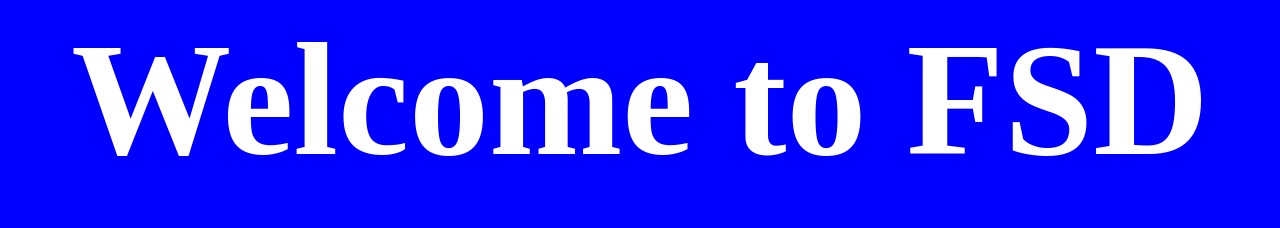
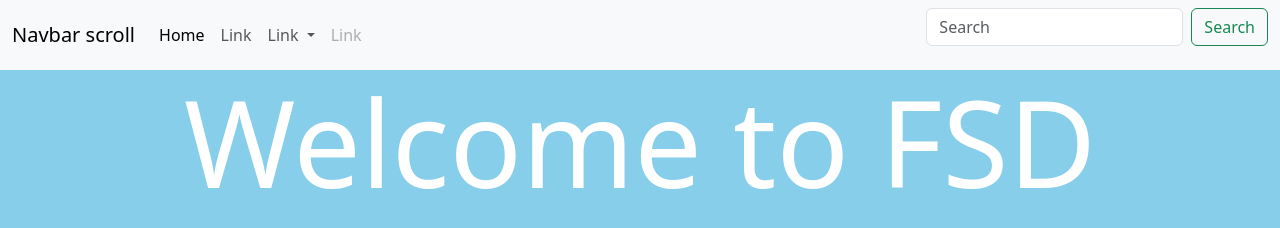
Before and after one commit to Vineela2003/FSD, a plain HTML site: page index.html in a window 1280 px wide. Drawn offline with nearby package versions, Linux system fonts and the light colour scheme.

Commit message:
bootstrap navbar

```diff
--- a/index.html
+++ b/index.html
@@ -1,7 +1,46 @@
 <html>
 <head>
+<link href="https://cdn.jsdelivr.net/npm/bootstrap@5.3.0/dist/css/bootstrap.min.css" rel="stylesheet" integrity="sha384-9ndCyUaIbzAi2FUVXJi0CjmCapSmO7SnpJef0486qhLnuZ2cdeRhO02iuK6FUUVM" crossorigin="anonymous">
+<script src="https://cdn.jsdelivr.net/npm/bootstrap@5.3.0/dist/js/bootstrap.bundle.min.js" integrity="sha384-geWF76RCwLtnZ8qwWowPQNguL3RmwHVBC9FhGdlKrxdiJJigb/j/68SIy3Te4Bkz" crossorigin="anonymous"></script>
 </head>
-<body style="background-color:blue">
-<h1 style="color:white"><center style="font-size:500%">Welcome to FSD</center></h1>
+<body style="background-color:skyblue">
+
+<nav class="navbar navbar-expand-lg bg-body-tertiary">
+  <div class="container-fluid">
+    <a class="navbar-brand" href="#">Navbar scroll</a>
+    <button class="navbar-toggler" type="button" data-bs-toggle="collapse" data-bs-target="#navbarScroll" aria-controls="navbarScroll" aria-expanded="false" aria-label="Toggle navigation">
+      <span class="navbar-toggler-icon"></span>
+    </button>
+    <div class="collapse navbar-collapse" id="navbarScroll">
+      <ul class="navbar-nav me-auto my-2 my-lg-0 navbar-nav-scroll" style="--bs-scroll-height: 100px;">
+        <li class="nav-item">
+          <a class="nav-link active" aria-current="page" href="#">Home</a>
+        </li>
+        <li class="nav-item">
+          <a class="nav-link" href="#">Link</a>
+        </li>
+        <li class="nav-item dropdown">
+          <a class="nav-link dropdown-toggle" href="#" role="button" data-bs-toggle="dropdown" aria-expanded="false">
+            Link
+          </a>
+          <ul class="dropdown-menu">
+            <li><a class="dropdown-item" href="#">Action</a></li>
+            <li><a class="dropdown-item" href="#">Another action</a></li>
+            <li><hr class="dropdown-divider"></li>
+            <li><a class="dropdown-item" href="#">Something else here</a></li>
+          </ul>
+        </li>
+        <li class="nav-item">
+          <a class="nav-link disabled">Link</a>
+        </li>
+      </ul>
+      <form class="d-flex" role="search">
+        <input class="form-control me-2" type="search" placeholder="Search" aria-label="Search">
+        <button class="btn btn-outline-success" type="submit">Search</button>
+      </form>
+    </div>
+  </div>
+</nav>
+<h1 style="color:white"><center style="font-size:300%">Welcome to FSD</center></h1>
 </body>
 </html>
```
